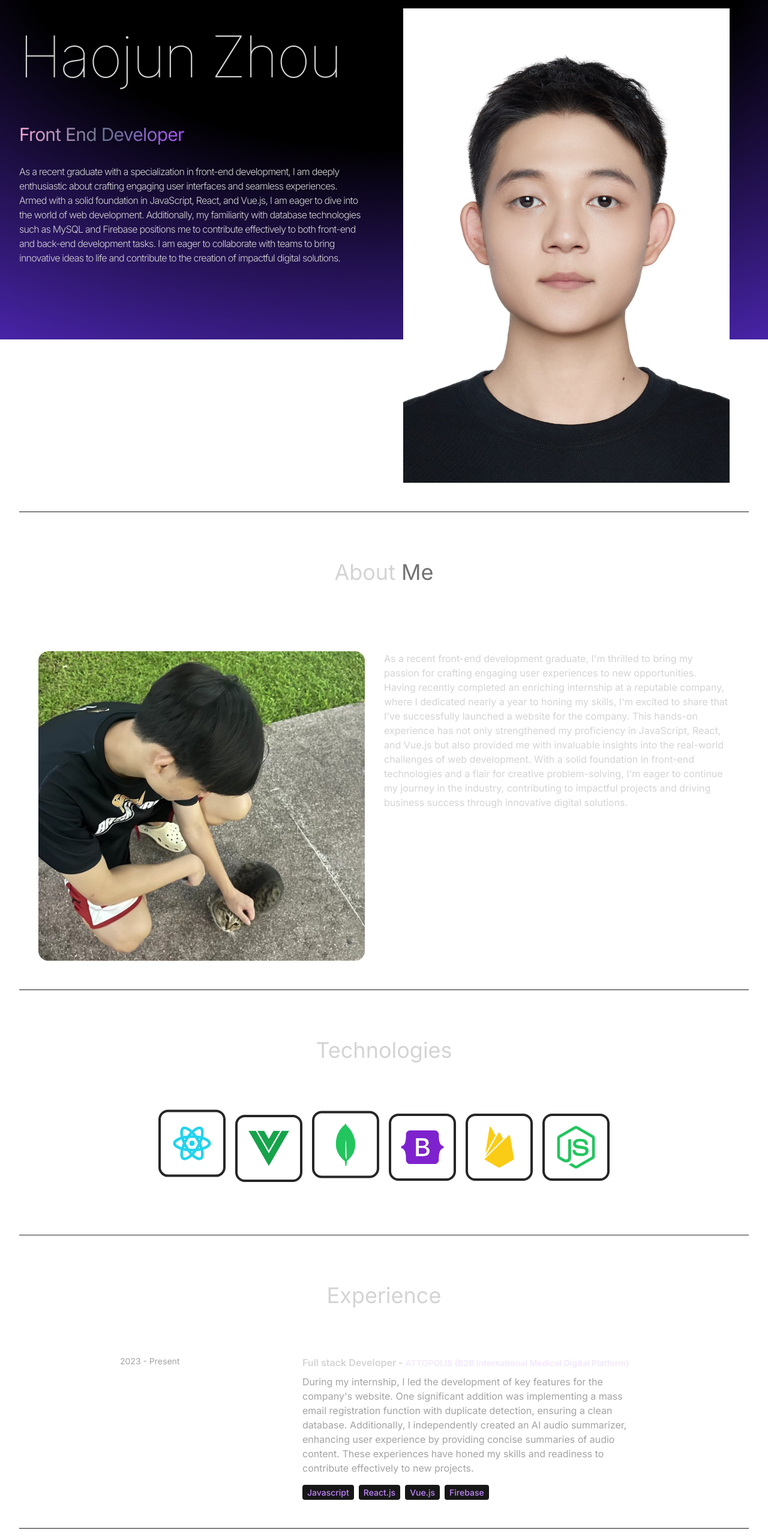
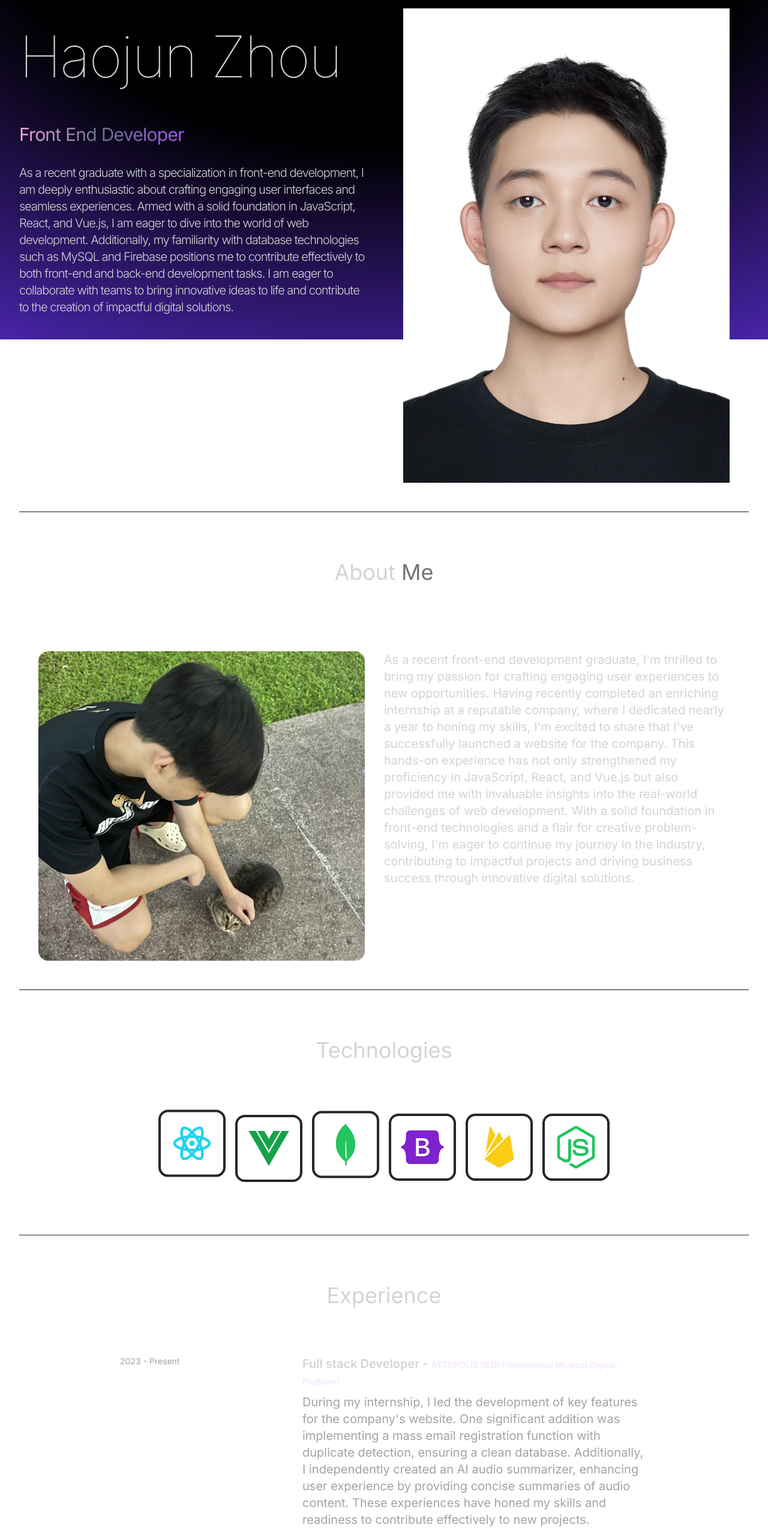
Before and after one commit to haojun141/my-react-portfolio, a React (Vite) app: page / in a window 1280 px wide. Shown: the part 234-2797 px from the top of the page at 60% size. Built offline with nearby package versions, Linux system fonts and the light colour scheme.

Commit message:
changed font size

```diff
--- a/src/components/About.jsx
+++ b/src/components/About.jsx
@@ -26,7 +26,7 @@ const About = () => {
           className="w-full lg:w-1/2"
         >
           <div className="flex justify-center lg:justify-start">
-            <p className="my-2 max-w-xl py-6">{ABOUT_TEXT}</p>
+            <p className="my-2 max-w-xl py-6 text-xl">{ABOUT_TEXT}</p>
           </div>
         </motion.div>
       </div>
--- a/src/components/Experience.jsx
+++ b/src/components/Experience.jsx
@@ -14,7 +14,10 @@ const Experience = () => {
       </motion.h2>
       <div>
         {EXPERIENCES.map((experience, index) => (
-          <div key={index} className="mb-8 flex flex-wrap lg:justify-center">
+          <div
+            key={index}
+            className="mb-8 flex flex-wrap lg:justify-center text-xl"
+          >
             <motion.div
               whileInView={{ opacity: 1, x: 0 }}
               initial={{ opacity: 0, x: -100 }}
--- a/src/components/Hero.jsx
+++ b/src/components/Hero.jsx
@@ -34,7 +34,7 @@ const Hero = () => {
               variants={container(1)}
               initial="hidden"
               animate="visible"
-              className="my-2 max-w-xl py-6 font-light tracking-tighter"
+              className="my-2 max-w-xl py-6 font-light tracking-tighter text-xl"
             >
               {HERO_CONTENT}
             </motion.p>
```
